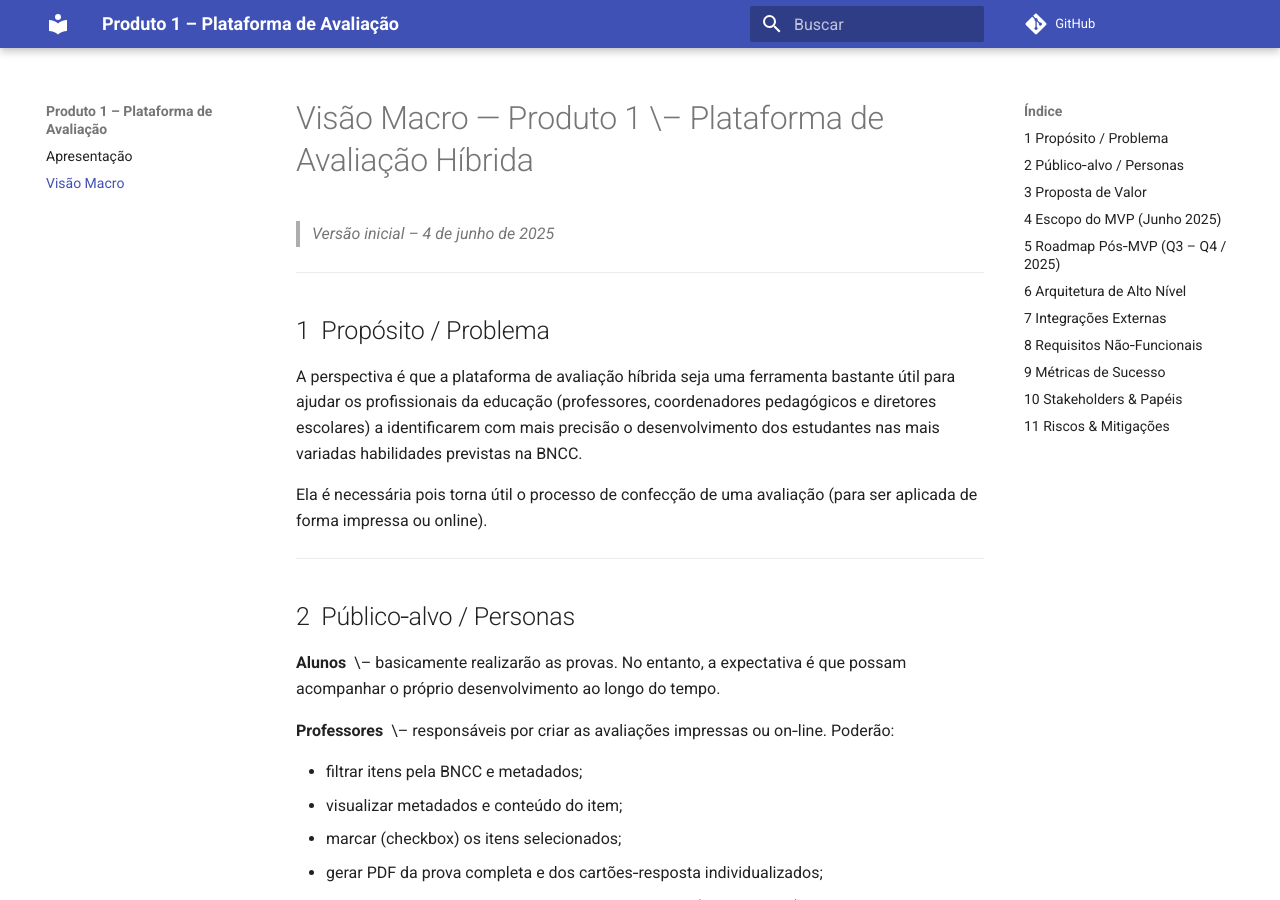
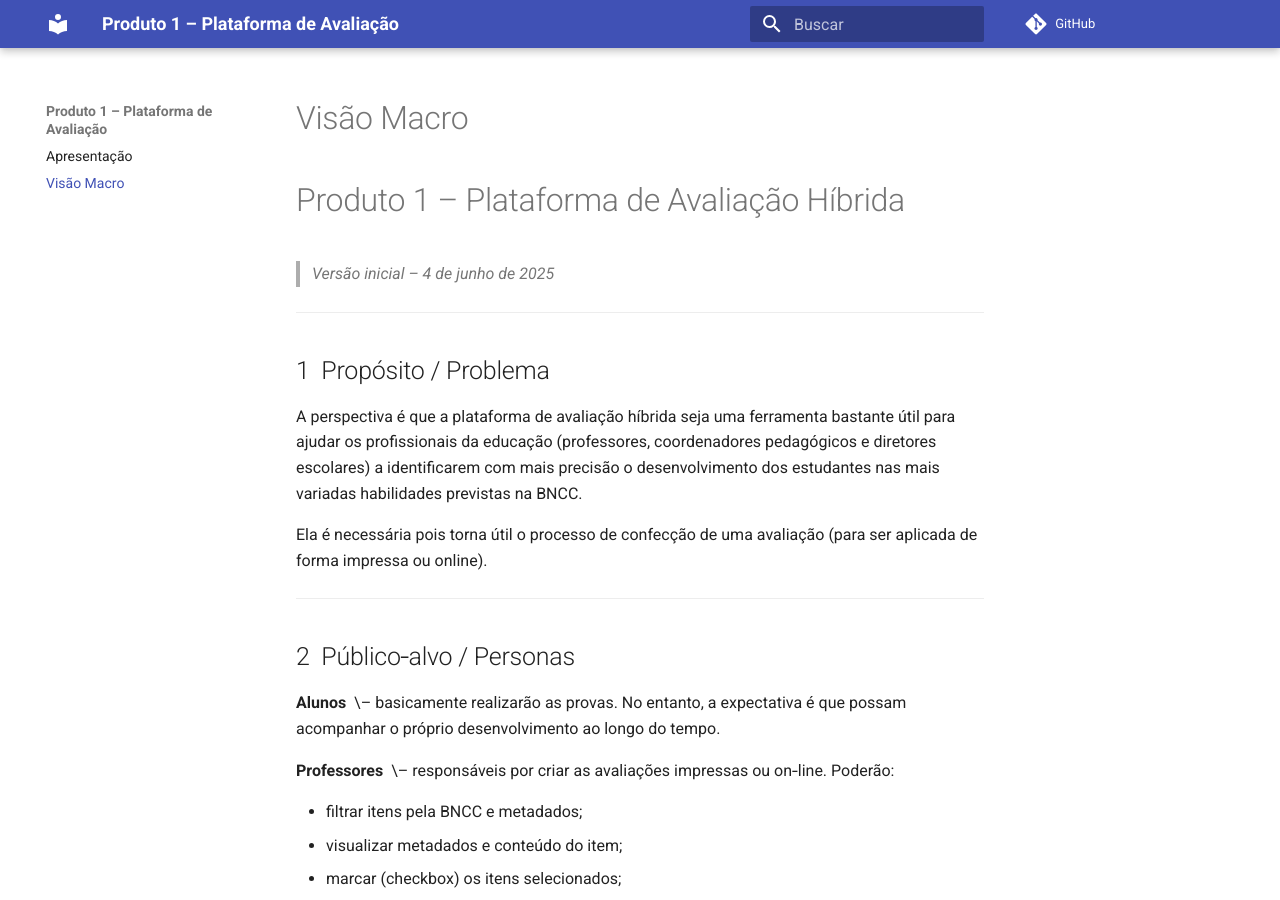
Before and after one commit to wsoaresjr/produto1-plataforma-avaliacao, an MkDocs documentation site: the page built from docs/visao_macro.md, in a window 1280 px wide and 900 px high. Built offline with MkDocs 1.6.1 and Material for MkDocs 9.7.7, drawn with Linux system fonts in a browser that asks for light colours; comment, search, counter and statistics services are not loaded.

```diff
--- a/docs/visao_macro.md
+++ b/docs/visao_macro.md
@@ -1,4 +1,5 @@
-# Visão Macro — Produto 1 \– Plataforma de Avaliação Híbrida
+# Visão Macro
+# Produto 1 – Plataforma de Avaliação Híbrida
 
 > *Versão inicial – 4 de junho de 2025*
 
```
